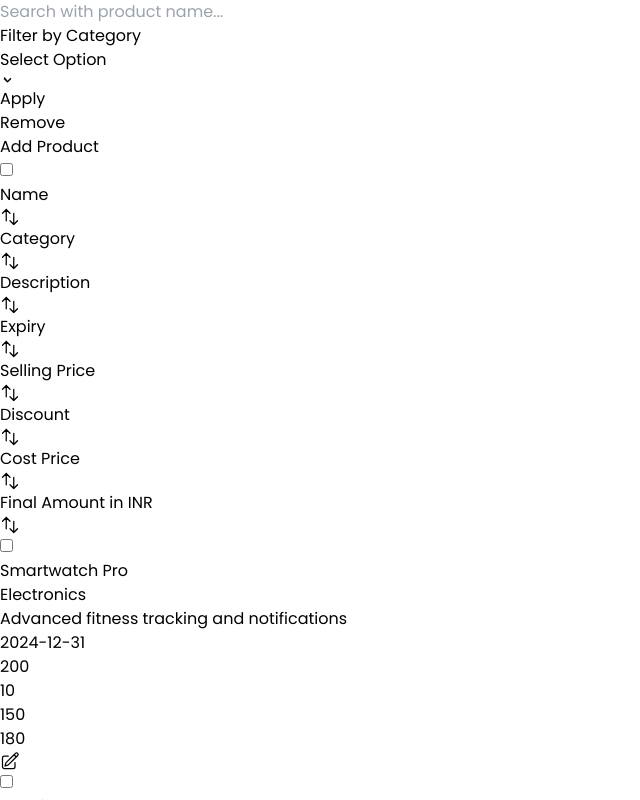
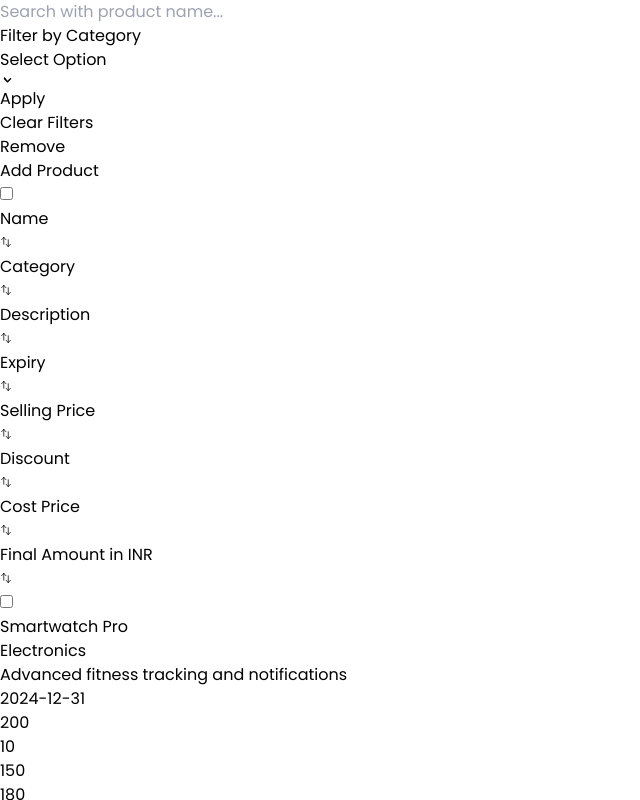
Before and after one commit to vengateshkarthick/MyKart, a React (Vite) app in the folder mykart/: page /home in a window 1280 px wide. Shown: the top 800 px of the page, without its empty margins (0-640 px from the left). Built offline with nearby package versions, Linux system fonts and the light colour scheme.

Commit message:
added table sorting

```diff
--- a/mykart/src/components/Button/index.tsx
+++ b/mykart/src/components/Button/index.tsx
@@ -26,14 +26,14 @@ const constructStyles = ({
         "border-none bg-[#fff] text-[#1a73e8] hover:underline hover:underline-offset-8 hover:decoration-[#1a73e8]",
     },
     danger: {
-      filled: "bg-red-400 text-red-200 rounded border-1 border-red-400",
+      filled: "bg-red-400 rounded border-1 border-red-400 text-[#fff]",
       outlined: "border border-1 rounded border-red-400 bg-[#fff] text-red-400",
       ghost:
         "border-none bg-[#fff] text-red-400 hover:underline hover:underline-offset-8 hover:decoration-red-400",
     },
     success: {
       filled:
-        "bg-emerald-400 text-emerald-200 rounded text-white border-1 border-emerald-400",
+        "bg-emerald-400  rounded text-white border-1 border-emerald-400 text-[#fff]",
       outlined:
         "border border-1 rounded border-emerald-400 bg-[#fff] text-emerald-400",
       ghost:
--- a/mykart/src/components/Checkbox/index.tsx
+++ b/mykart/src/components/Checkbox/index.tsx
@@ -9,7 +9,7 @@ function Checkbox({ label, id, onChecked, isChecked, className }: ICheckbox) {
       <input
         type="checkbox"
         id={id}
-        className="cursor-pointer h-[20px] w-[20px] border border-slate-200 rounded-md  focus:border-blue-700 outline-none"
+        className="cursor-pointer h-[20px] w-[20px] font-normal border border-slate-200 rounded-md  focus:border-blue-700 outline-none"
         onChange={(e) => {
           onChecked(e.target.checked);
         }}
--- a/mykart/src/components/Dropdown/index.tsx
+++ b/mykart/src/components/Dropdown/index.tsx
@@ -62,7 +62,7 @@ function Dropdown({
 
       <div className="h-6 w-full flex justify-start gap-2 items-center" ref={btnRef}>
       {label && (
-        <div className="text-sm font-normal w-auto font-[Poppins]">{label}</div>
+        <div className="text-sm font-normal w-auto font-[Poppins] text-nowrap">{label}</div>
       )}
         <Button
           label={conjuctStrings(optionsLabel) || "Select Option"}
--- a/mykart/src/components/List/index.tsx
+++ b/mykart/src/components/List/index.tsx
@@ -37,10 +37,16 @@ function List(props: IList) {
   }, [selectedRows, onSelectRow]);
 
   React.useEffect(() => {
-    if (selectAll) {
-      const rows = rowData?.map((_, idx) => idx.toString());
-      setSelectedRows(rows || []);
+    if (rowData) {
+      if (selectAll) {
+        const rows:any = rowData.map((item) => item?.id);
+        setSelectedRows(rows || []);
+      }
+      else if(selectedRows.length && !selectAll) {
+        setSelectedRows(() => []);
+      }
     }
+
   }, [selectAll]);
 
   React.useEffect(() => {
@@ -117,22 +123,23 @@ function List(props: IList) {
       field as productKeys,
       isDateColumn
     );
-    setRowData(() => sortedData);
+    setRowData(() => [...sortedData as IProductData[]]);
   };
 
   const renderListHeader = () => {
-    return config.map(({ header, isSortable, accessor, isDateColumn }) => (
-      <div className="flex justify-start items-center gap-2 p-2">
+    return config.map(({ header, canSort, accessor, isDateColumn }) => (
+      <div className="flex justify-start items-center gap-2 p-2 hover:bg-orange-200">
         <div className="text-sm font-normal truncate text-left">
           {header}
         </div>
-        {isSortable && (
-          <div
-            className="hidden"
+        {canSort && (
+          <button
+            className="w-auto h-auto hover:scale-[1.735] transition  ease-out delay-250"
             onClick={() => handleSort(accessor, isDateColumn)}
+            type="button"
           >
-            <img src={sortIcon} height={20} width={20} />
-          </div>
+            <img src={sortIcon} height={12} width={12} />
+          </button>
         )}
       </div>
     ));
@@ -140,7 +147,7 @@ function List(props: IList) {
 
   return (
     <div
-      className={`relative grid grid-cols-10  items-center justify-center border-2 rounded-md border-[#fbfcfe] h-[50vh] overflow-y-auto ${className} cursor-pointer hover:[&>img]:block bg-[#fbfcfe]`}
+      className={`relative grid grid-cols-10  items-center justify-center border-2 rounded-md border-[#fbfcfe] h-[200] max-h-[50vh] overflow-y-auto ${className} cursor-pointer hover:[&>img]:block bg-[#fbfcfe]`}
       id={id}
     >
       {/* render header with selectable functionality */}
--- a/mykart/src/components/List/type.ts
+++ b/mykart/src/components/List/type.ts
@@ -6,10 +6,10 @@ export interface IListConfig {
   header?: string;
   accessor: string;
   render?: (data: IListData, customProperties?: any) => React.ReactNode | string | null;
-  isSortable?: boolean;
+  canSort?: boolean;
   hasFilter?: boolean;
   rowClassName?: string;
-  isDateColumn?: "YYYY-MM-DD" & string;
+  isDateColumn?: "YYYY-MM-DD",
 }
 
 export interface IList {
--- a/mykart/src/reducer/store.ts
+++ b/mykart/src/reducer/store.ts
@@ -13,27 +13,26 @@ export const productStore = createSlice({
     setInitialProductList: (state, action) => {
       state.product = [...action.payload];
     },
+
     addProduct: (state, action) => {
-      state.product.push(action.payload as IProductData);
+      state.product = [...state.product, action.payload]
     },
+
     updateProduct: (state, action) => {
       const { id, ...rest }: IProductData = action.payload;
       const idx = state.product.findIndex((pdt) => pdt.id == id);
       state.product[idx] = { ...rest, id };
-      const updated_product = structuredClone(state.product);
+      const updated_product = [...state.product];
       state.product = updated_product;
     },
     deleteProduct: (state, action) => {
-      const { product: oldProduct } = state;
-      state.product = structuredClone(
-        oldProduct.filter((pdt) =>
-          (action.payload as Array<string>).includes(pdt.id)
-        )
-      );
+      const { product: oldProductId } = state;
+      state.product = [...oldProductId.filter((item) => !action.payload.includes(item.id))];
+
     },
 
     fetchProductDetails: (state, action) => {
-      const pdt = state.product.find((prd) => prd.id === action.payload.id);
+      const pdt = state.product.find((prd) => prd.id === action.payload);
       if (pdt) state.selctedProduct = pdt;
       else state.selctedProduct = {};
     },
--- a/mykart/src/views/ProductList/FilterBar.tsx
+++ b/mykart/src/views/ProductList/FilterBar.tsx
@@ -11,13 +11,16 @@ function FilterBar({
   products,
   handleDelete,
   enableDeleteBtn,
+  handleClear,
 }: {
   products: IProductData[];
   setProducts: (products: IProductData[]) => void;
   handleDelete: () => void;
   enableDeleteBtn: boolean;
+  handleClear: () => void;
 }) {
   const navigate = useNavigate();
+  const hasChanges = React.useRef<boolean>();
   const filterOptions = React.useMemo(() => catogeries, []);
   const [searchText, setSearchText] = React.useState<string>("");
   const [filter, setFilter] = React.useState<
@@ -26,8 +29,8 @@ function FilterBar({
 
   // applying category filter and then search text inside the filter category
   const handleApply = () => {
+    hasChanges.current = true;
     const ctgIds = filter?.map((ctg) => ctg.id);
-
     const filteredData = products
       .filter((pdt) => {
         if (ctgIds && ctgIds.length) ctgIds?.includes(pdt.category);
@@ -38,6 +41,16 @@ function FilterBar({
     setProducts(filteredData);
   };
 
+  // clears all search criteria and retains redux data
+  const onClearFilterData = React.useCallback(() => {
+
+    setSearchText('')
+    setFilter([]);
+    hasChanges.current = false;
+    handleClear();
+
+  }, [handleClear]);
+
   return (
     <div className="h-32 w-[100%] flex justify-between items-center p-4 border-1 rounded-md border-amber-200 mx-1 ">
       <div className="w-[60%] flex justify-start gap-4 items-center">
@@ -45,7 +58,7 @@ function FilterBar({
           value={searchText}
           onTextInputChange={(val) => setSearchText(val)}
           placeholderText="Search with product name..."
-          className="w-12"
+          className="w-10"
         />
         <Dropdown
           onSelect={(selectedOpt) => setFilter(() => selectedOpt)}
@@ -62,6 +75,16 @@ function FilterBar({
           disabled={!filter?.length && !searchText.length}
           size="sm"
         />
+
+        <Button
+          code="danger"
+          variant="filled"
+          onClick={onClearFilterData}
+          label="Clear Filters"
+          size="sm"
+          disabled={!hasChanges.current}
+        />
+
       </div>
 
       <div className="flex justify-end items-center gap-4">
--- a/mykart/src/views/ProductList/helper.ts
+++ b/mykart/src/views/ProductList/helper.ts
@@ -4,42 +4,43 @@ export const config = [
     {
         accessor: 'name',
         header: "Name",
-        isSortable: true,
+        canSort: true,
     },
     {
         accessor: 'category',
         header: "Category",
-        isSortable: true,
+        canSort: true,
     },
     {
         accessor: 'description',
         header: "Description",
-        isSortable: true,
+        canSort: true,
     },
     {
         accessor: 'expiry',
         header: "Expiry",
-        isSortable: true,
+        canSort: true,
+        isDateColumn: "YYYY-MM-DD",
     },
     {
        header: 'Selling Price',
         accessor: "sp",
-        isSortable: true,
+        canSort: true,
     },
     {
         header: 'Discount',
         accessor: "discount_percentage",
-        isSortable: true,
+        canSort: true,
     },
     {
         accessor: 'cp',
         header: "Cost Price",
-        isSortable: true,
+        canSort: true,
     },
     {
         accessor: 'final_price',
         header: "Final Amount in INR",
-        isSortable: true,
+        canSort: true,
     }
 ];
 
--- a/mykart/src/views/ProductList/index.tsx
+++ b/mykart/src/views/ProductList/index.tsx
@@ -7,6 +7,7 @@ import { IProductData } from "../../shared/list.type";
 import { deleteProduct, setInitialProductList } from "../../reducer/store";
 import { config, getApiData } from "./helper";
 import ConfirmationModal from "../../components/ConfirmationModal";
+import { IListConfig } from "../../components/List/type";
 
 function ProductList() {
   const  product = useSelector((state:any) => state?.prodcuts?.product)
@@ -37,16 +38,27 @@ function ProductList() {
     setShowModal(true);
   }
 
+  // const handleClose = () => {
+
+  // }
+
+  const handleConfirm = () => {
+    dispatch(deleteProduct(selectedId))
+    setShowModal(false);
+  }
+
+
   return (
     <div className="h-[100vh] w-[100vw] flex flex-col gap-2 container mx-auto">
       <FilterBar
         products={productCopy || []}
-        setProducts={(prdts) => setProductCopy(prdts)}
+        setProducts={(prdts) => setProductCopy([...prdts])}
         handleDelete={handleDelete}
         enableDeleteBtn={!selectedId.length}
+        handleClear={() => setProductCopy([...product])}
       />
       <Table
-        config={config}
+        config={config as IListConfig[]}
         data={productCopy || []}
         isSelectable
         id="custom-react-table"
@@ -58,7 +70,7 @@ function ProductList() {
       <ConfirmationModal
         onClose={() => setShowModal(false)}
         open={showModal}
-        handleConfirm={() => dispatch(deleteProduct(selectedId))}
+        handleConfirm={handleConfirm}
         header="Please confirm to delete the selected records..."
       />
 
```
Also changed, not shown: mykart/src/components/ConfirmationModal/index.tsx (+20 -7 lines), mykart/src/components/List/helper.ts (+13 -8 lines), mykart/src/assets/close.svg.
